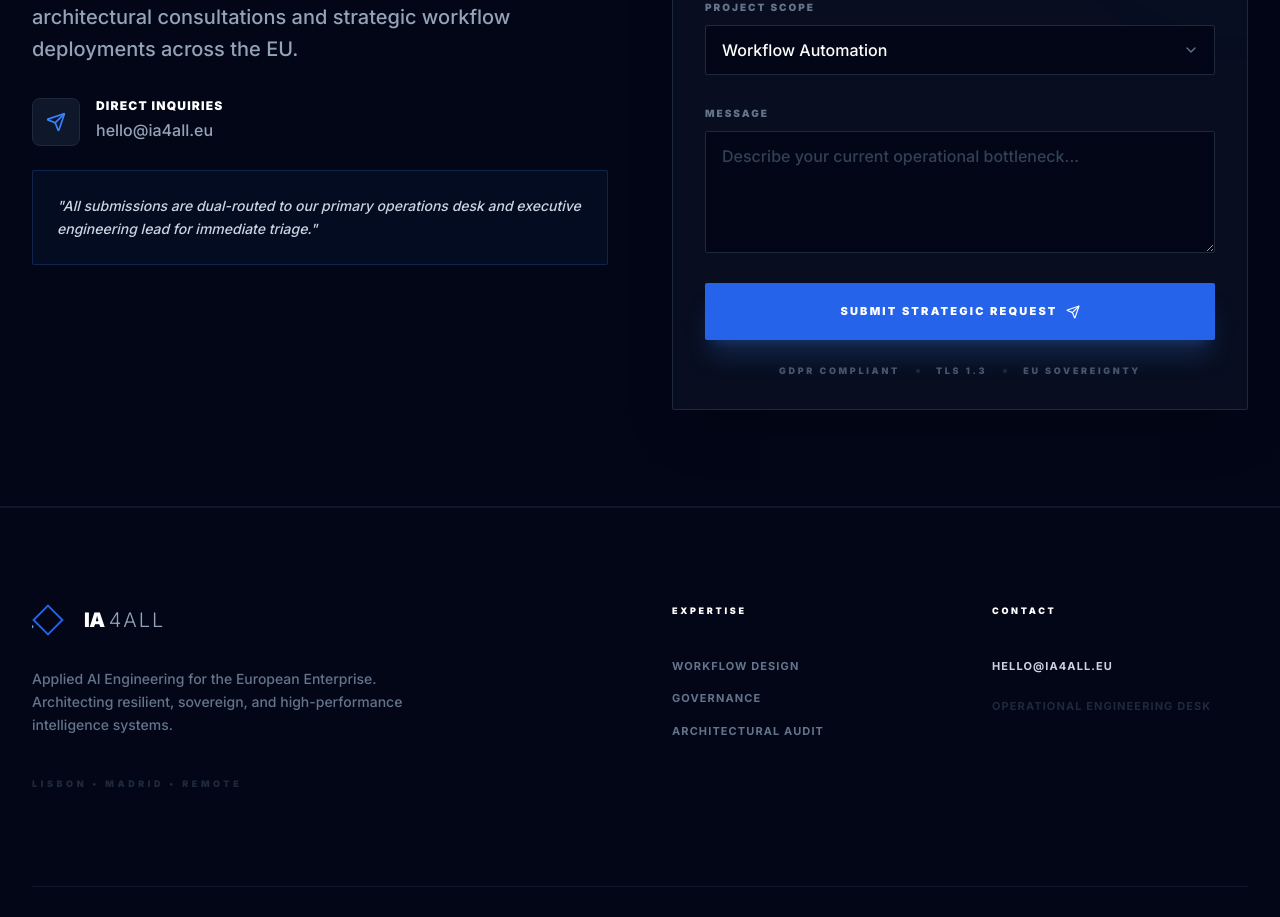
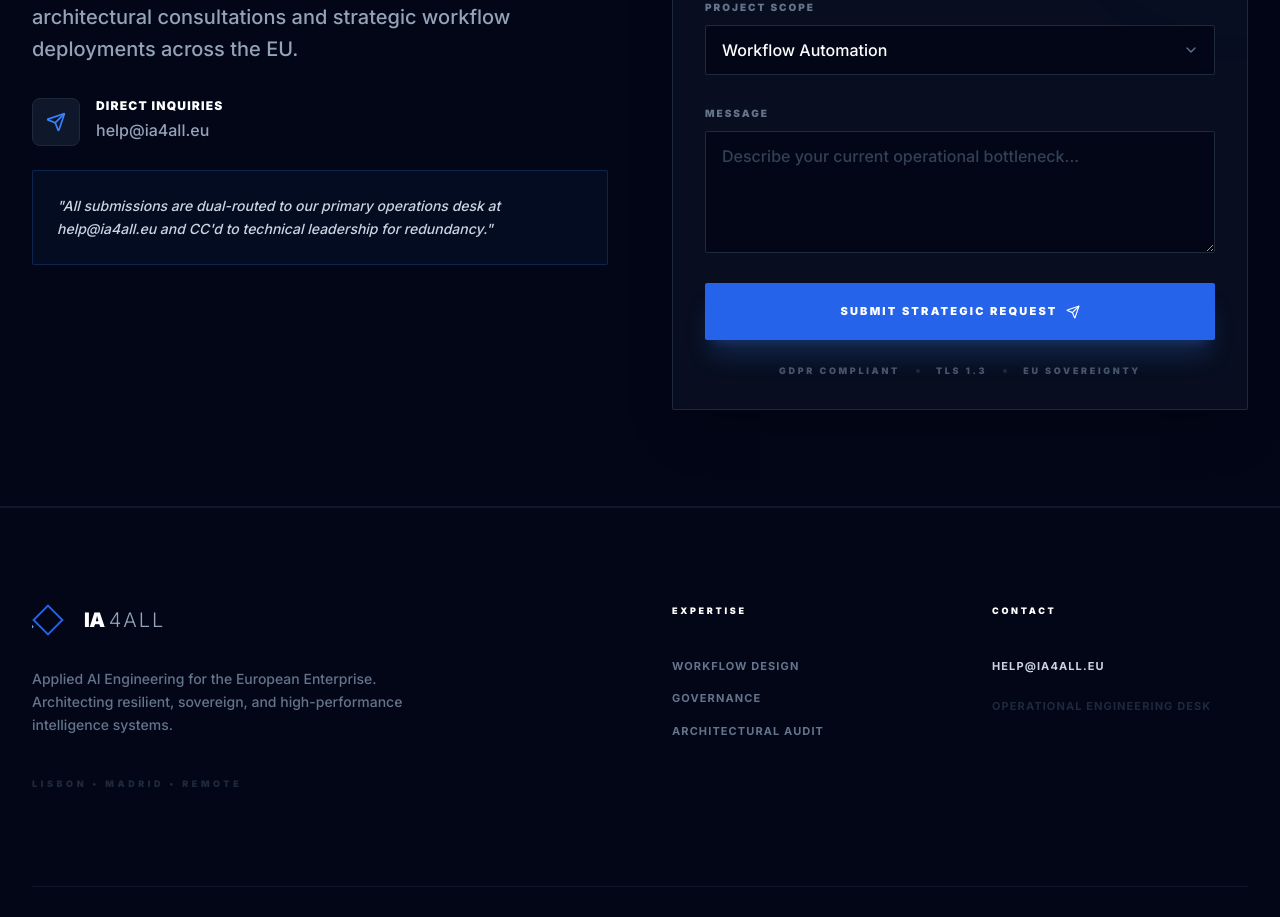
Before and after one commit to negraodenio/Siteia4allnew, a React (Vite) app: page / in a window 1280 px wide. Shown: the part 4700-5617 px from the top of the page. Built offline with nearby package versions, Linux system fonts and the light colour scheme.

Commit message:
refactor: Update contact email to help@ia4all.eu
Changes the primary contact email address across the application from `hello@ia4all.eu` to `help@ia4all.eu` for better routing of inquiries. This includes updating the Footer and ContactForm components.

```diff
--- a/components/ContactForm.tsx
+++ b/components/ContactForm.tsx
@@ -10,7 +10,8 @@ const ContactForm: React.FC = () => {
     e.preventDefault();
     setLoading(true);
 
-    // Simulação de envio
+    // Simulação de envio.
+    // Para produção: integrar com Formspree ou uma API Route da Vercel para disparar o SMTP.
     setTimeout(() => {
       setLoading(false);
       setSubmitted(true);
@@ -26,8 +27,8 @@ const ContactForm: React.FC = () => {
           </div>
           <h2 className="text-3xl font-black text-white mb-4 uppercase tracking-tight">Transmission Received</h2>
           <p className="text-slate-400 mb-8 text-lg font-medium">
-            Your inquiry has been routed to <span className="text-blue-400">hello@ia4all.eu</span>.
-            An engineering lead will contact you shortly.
+            Your inquiry has been routed to <span className="text-blue-400">help@ia4all.eu</span>.
+            A carbon copy was dispatched to the operations lead.
           </p>
           <button
             onClick={() => setSubmitted(false)}
@@ -59,12 +60,12 @@ const ContactForm: React.FC = () => {
                 </div>
                 <div>
                   <h4 className="text-white font-black uppercase tracking-widest text-xs mb-1">Direct Inquiries</h4>
-                  <a href="mailto:hello@ia4all.eu" className="text-slate-400 hover:text-white transition-colors font-medium">hello@ia4all.eu</a>
+                  <a href="mailto:help@ia4all.eu" className="text-slate-400 hover:text-white transition-colors font-medium">help@ia4all.eu</a>
                 </div>
               </div>
               <div className="p-6 bg-blue-500/5 border border-blue-500/20 rounded-sm mt-12">
                 <p className="text-sm text-slate-300 leading-relaxed italic font-medium">
-                  "All submissions are dual-routed to our primary operations desk and executive engineering lead for immediate triage."
+                  "All submissions are dual-routed to our primary operations desk at help@ia4all.eu and CC'd to technical leadership for redundancy."
                 </p>
               </div>
             </div>
--- a/components/Footer.tsx
+++ b/components/Footer.tsx
@@ -39,7 +39,7 @@ const Footer: React.FC = () => {
           <div>
             <h4 className="text-white font-black mb-10 uppercase tracking-[0.3em] text-[9px]">Contact</h4>
             <ul className="space-y-4 text-slate-500 text-[11px] font-bold uppercase tracking-widest">
-              <li><a href="mailto:hello@ia4all.eu" className="text-slate-300 hover:text-blue-500 transition-colors">hello@ia4all.eu</a></li>
+              <li><a href="mailto:help@ia4all.eu" className="text-slate-300 hover:text-blue-500 transition-colors">help@ia4all.eu</a></li>
               <li className="pt-2 text-slate-800">Operational Engineering Desk</li>
             </ul>
           </div>
```
